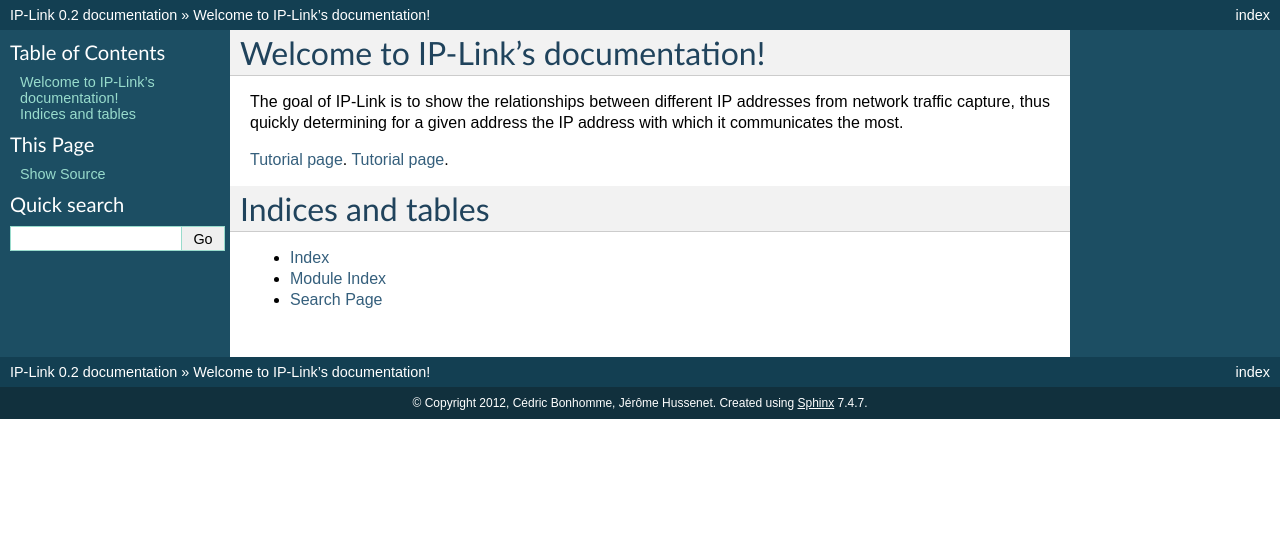
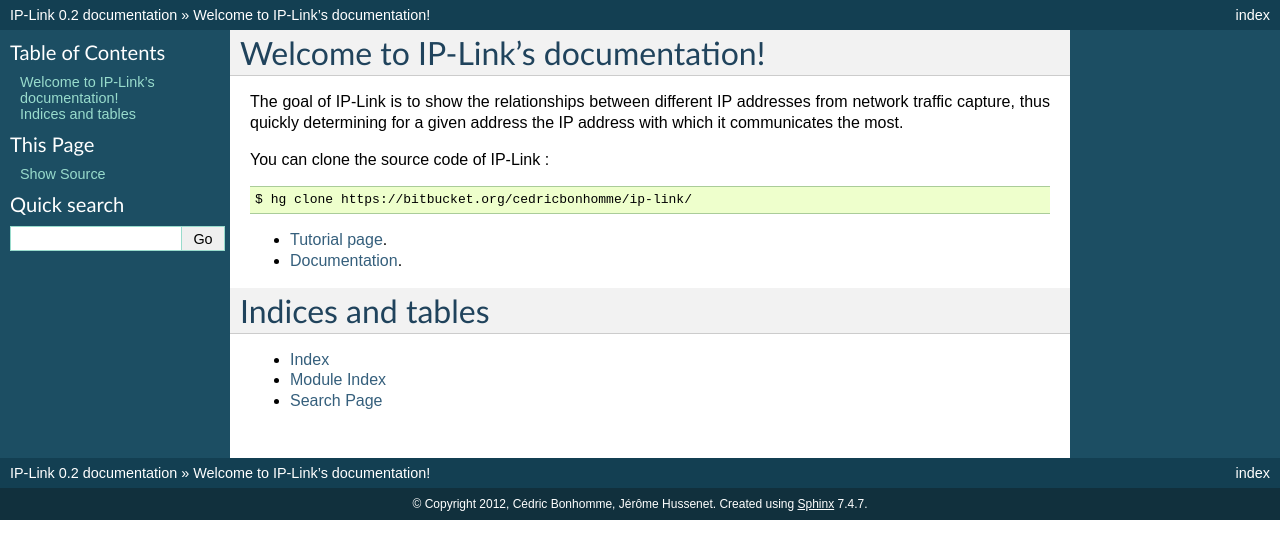
Before and after one commit to cedricbonhomme/IP-Link, a Sphinx documentation site: the page built from docs/index.rst, in a window 1280 px wide. Shown: the top 559 px of the page. Built offline with Sphinx 7.4.7, drawn with Linux system fonts in a browser that asks for light colours.

Commit message:
Updated index.rst

```diff
--- a/docs/index.rst
+++ b/docs/index.rst
@@ -10,8 +10,14 @@
 from network traffic capture, thus quickly determining for a given address the
 IP address with which it communicates the most.
 
-:doc:`Tutorial page </tutorial>`.
-:doc:`Tutorial page </documentation>`.
+You can clone the source code of IP-Link :
+
+.. code-block:: bash
+
+    $ hg clone https://bitbucket.org/cedricbonhomme/ip-link/
+
+- :doc:`Tutorial page </tutorial>`.
+- :doc:`Documentation </documentation>`.
 
 .. toctree::
    :maxdepth: 2
```
